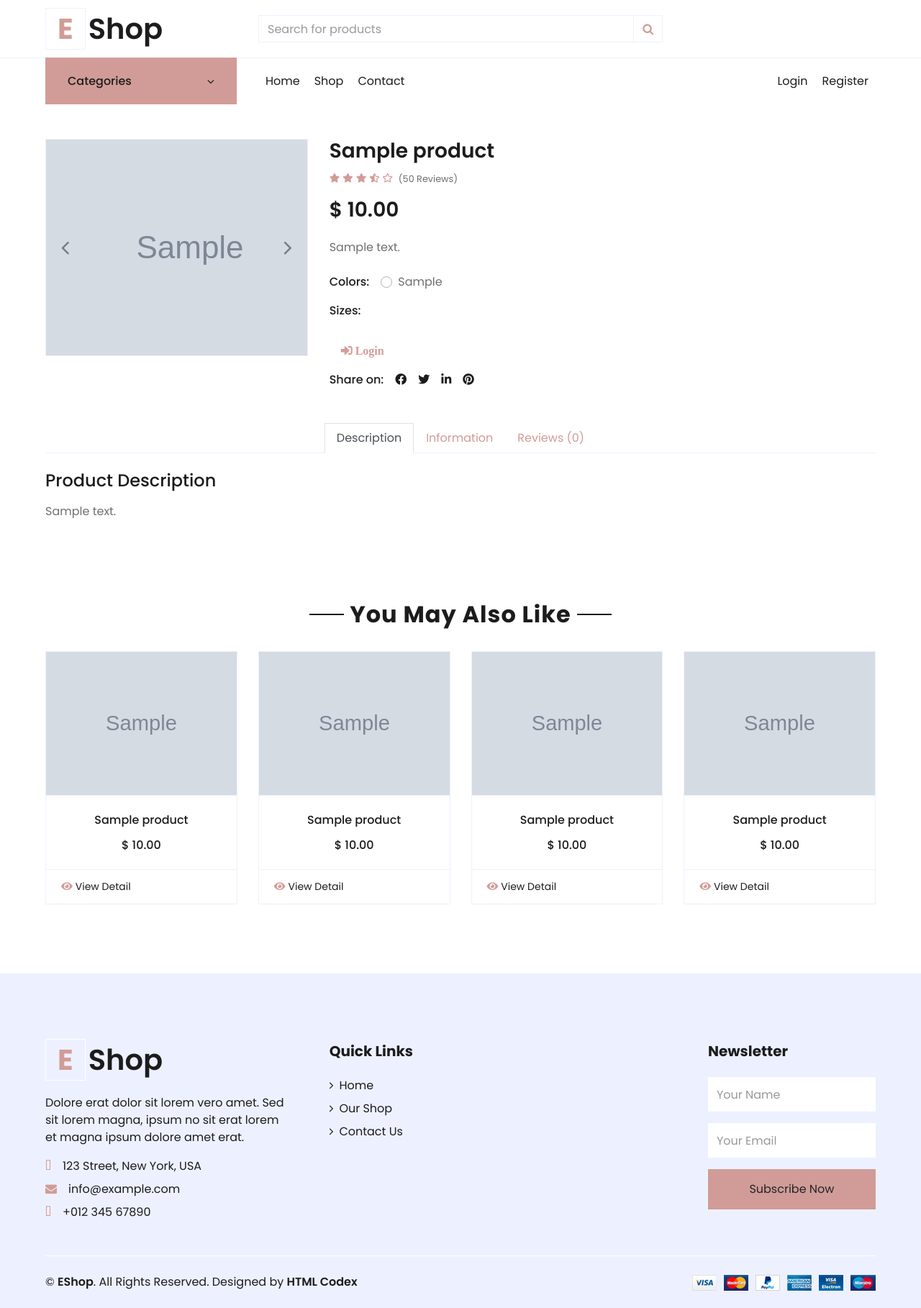
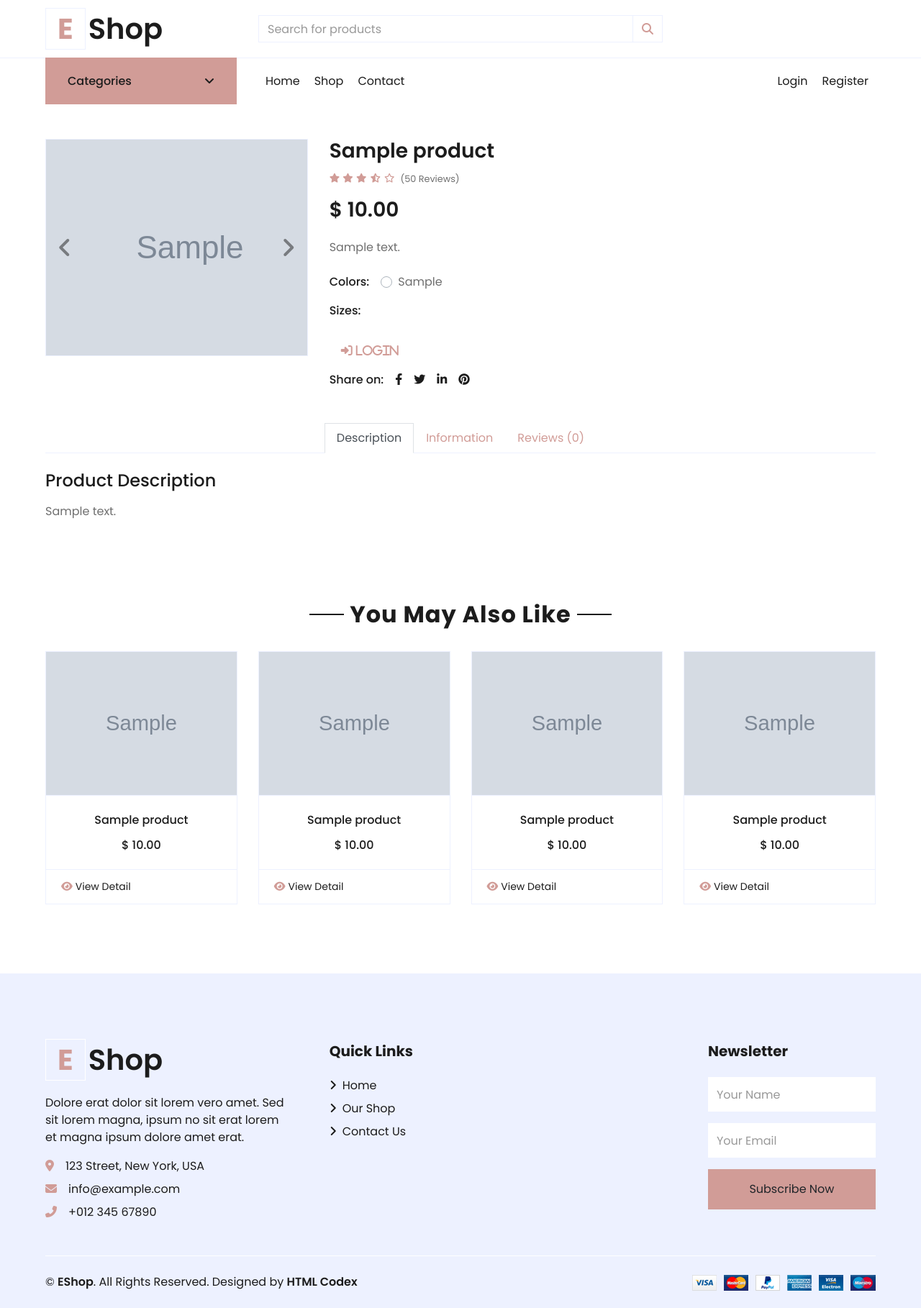
Before and after one commit to AleksKostadinov/eshop, a Django app: a page that uses templates/base/base.html in a window 1280 px wide. Shown: the whole page at 72% size. Run offline with Django 4.2, Linux system fonts and the light colour scheme; tables that the repository leaves empty hold one stand-in row (values such as "Sample post"); grey boxes marked "Sample" are stand-in pictures; some libraries are stand-ins or nearby versions.

Commit message:
Fixed design bug with adding newer version of FontAwesome

```diff
--- a/templates/base/base.html
+++ b/templates/base/base.html
@@ -17,8 +17,7 @@
     <link rel="preconnect" href="https://fonts.gstatic.com">
     <link href="https://fonts.googleapis.com/css2?family=Poppins:wght@100;200;300;400;500;600;700;800;900&display=swap" rel="stylesheet">
 
-    <!-- Font Awesome -->
-    <link href="https://cdnjs.cloudflare.com/ajax/libs/font-awesome/5.10.0/css/all.min.css" rel="stylesheet">
+
 
     <!-- Libraries Stylesheet -->
     <link href="{% static 'lib/owlcarousel/assets/owl.carousel.min.css' %}" rel="stylesheet">
@@ -26,7 +25,12 @@
     <!-- Customized Bootstrap Stylesheet -->
     <link href="{% static 'css/style.css' %}" rel="stylesheet">
     <link href="{% static 'css/custom.css' %}" rel="stylesheet">
-    <link rel="stylesheet" href="https://cdnjs.cloudflare.com/ajax/libs/font-awesome/4.7.0/css/font-awesome.min.css">
+
+    <!-- Font Awesome -->
+    <link href="https://cdnjs.cloudflare.com/ajax/libs/font-awesome/6.4.2/css/all.min.css" rel="stylesheet">
+
+
+    {% comment %} <link rel="stylesheet" href="https://cdnjs.cloudflare.com/ajax/libs/font-awesome/4.7.0/css/font-awesome.min.css"> {% endcomment %}
 
     <!-- PayPal Script -->
     <script src="https://www.paypal.com/sdk/js?client-id=AVBSMqNtoZ1IUO6lrSe6-vm9AIV1ZKN8CgXu_nINRs80xELRs650mh3yR62groIUg-GCe59Od_EFOG6O&currency=USD"></script>
--- a/templates/shop_app/product_detail.html
+++ b/templates/shop_app/product_detail.html
@@ -218,6 +218,7 @@
                                         </div>
                                     </div>
 
+
                                     <div class="form-group">
                                         <label for="message">*Review Title:</label>
                                         <input name="subject" type="text" class="form-control" required>
```
Lines whose indentation alone changed are shown as unchanged.
